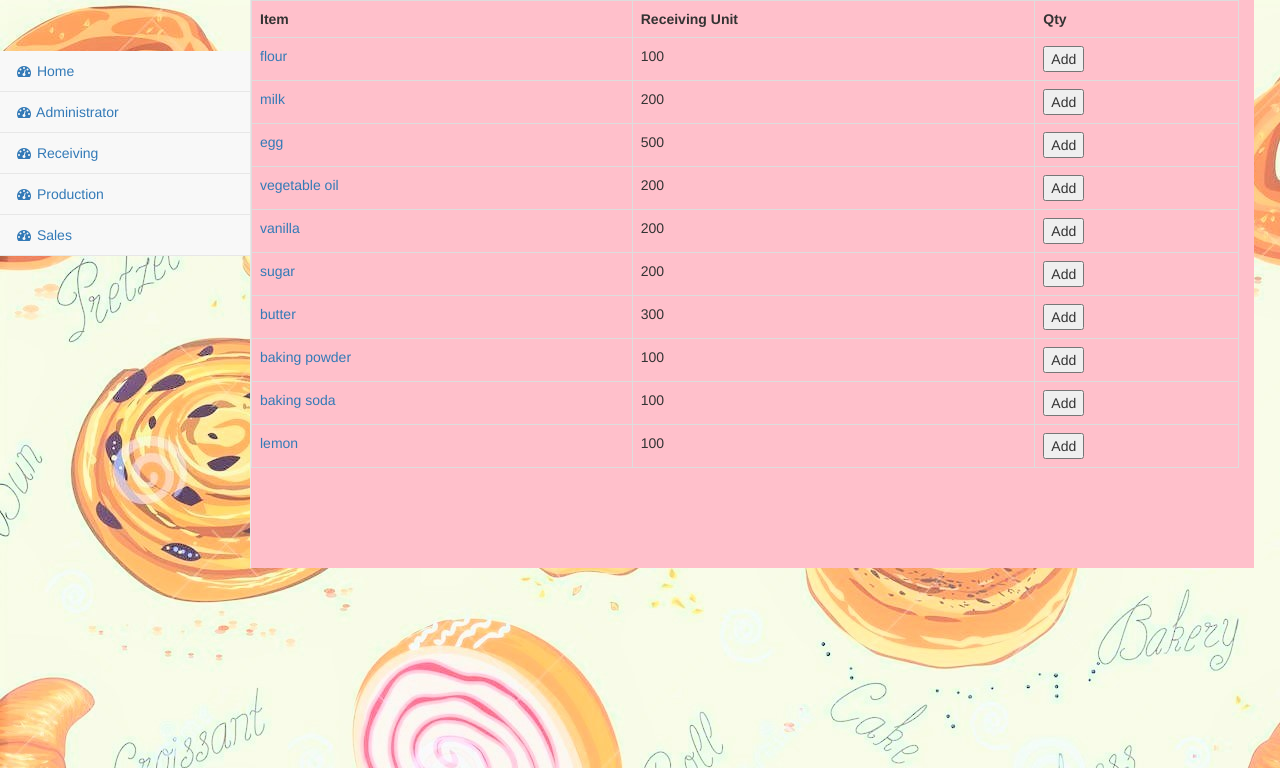
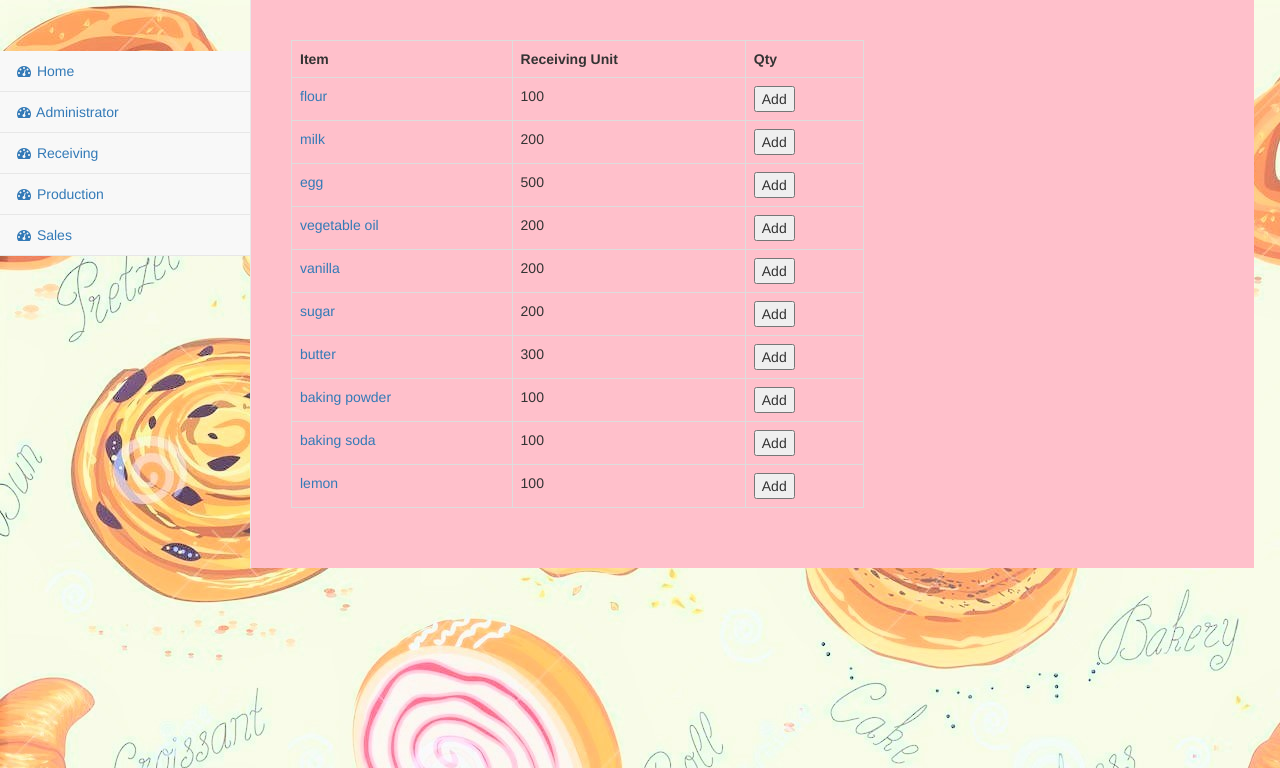
Before and after one commit to lebron-james-bakery/frontend-bakery, a CodeIgniter app: page /database/receiving in a window 1280 px wide. Shown: the top 768 px of the page. Run offline with CodeIgniter, Linux system fonts and the light colour scheme.

Commit message:
modify receiving_view layout
Signed-off-by: Tracy <tracycuiliu815@gmail.com>

```diff
--- a/application/views/Inventory_view.php
+++ b/application/views/Inventory_view.php
@@ -1,6 +1,6 @@
 <div class="row">
+    <div class="desc">
     <form>
-
         <p class="lead">{name}</p><br>
         <label for="ReceivingUnit">Description</label>
         <p class="text-left">{description}</p><br/>
@@ -18,5 +18,5 @@
         <input type="text" class ="form-control" value="{quantities}"><br/>
         </div>
     </form>
-
+    </div>
 </div>
--- a/application/views/receiving_view.php
+++ b/application/views/receiving_view.php
@@ -1,4 +1,5 @@
 <div class="row">
+    <div class="desc">
         <table class = "table table-bordered">
             <tr>
                 <th>Item</th>
@@ -13,5 +14,6 @@
             </tr>
             {/items}
         </table>
+    </div>
 
 </div>
```
